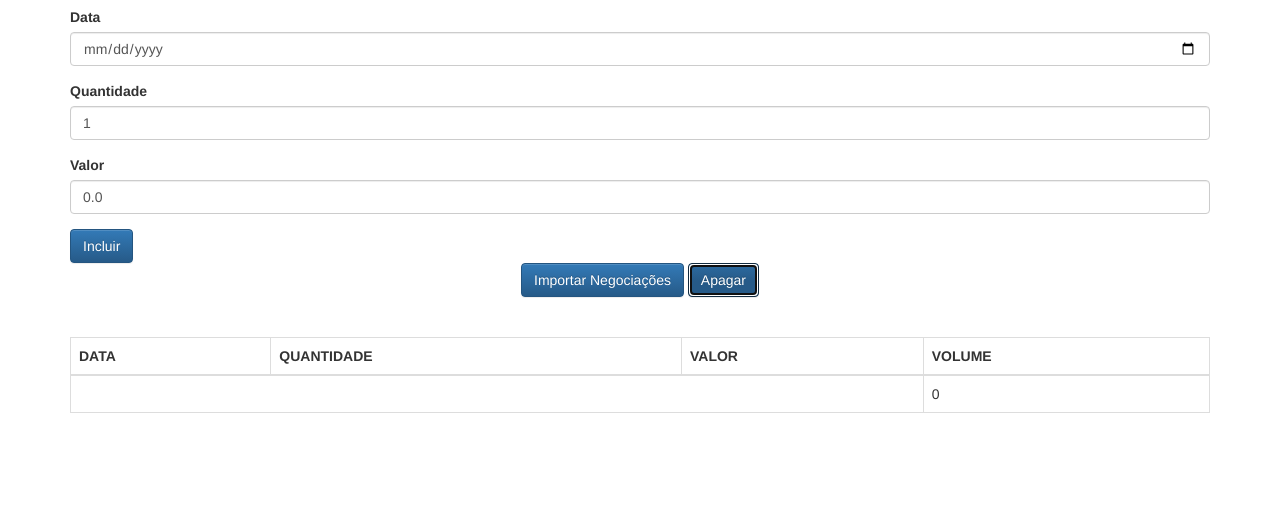
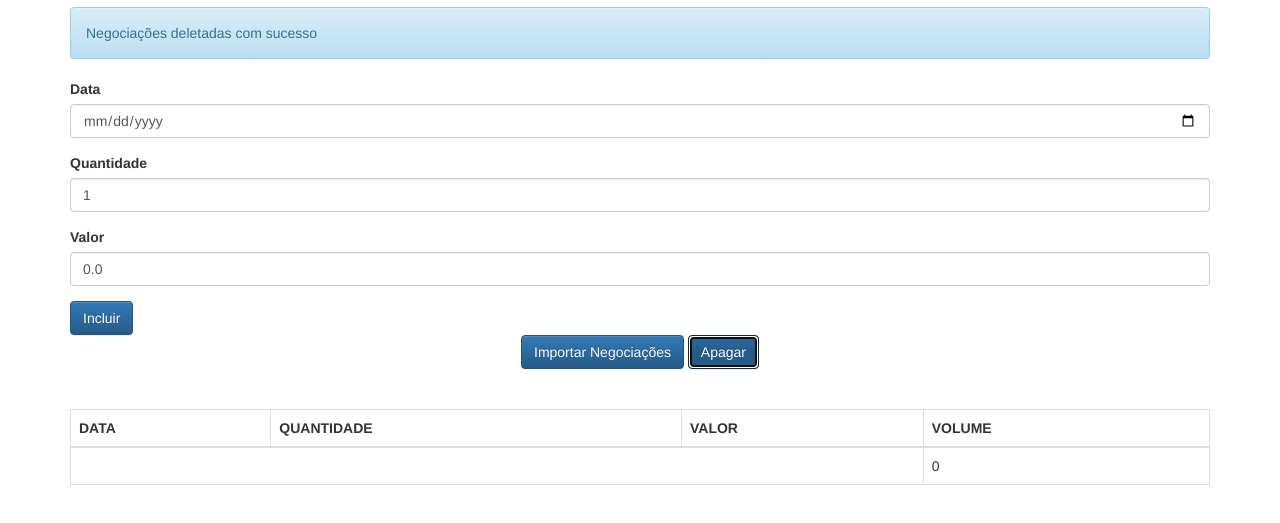
Before and after one commit to pedropazello/alura_frame, a plain HTML site: page client/index.html in a window 1280 px wide. Both pictures are taken after a click on the button "Apagar". Shown: the part 63-586 px from the top of the page. Drawn offline with Linux system fonts and the light colour scheme.

Commit message:
Implementa a primeira aula da parte II do curso

```diff
--- a/client/index.html
+++ b/client/index.html
@@ -37,7 +37,7 @@
         <button class="btn btn-primary text-center" type="button">
             Importar Negociações
         </button>
-        <button class="btn btn-primary text-center" type="button">
+        <button onClick="negociacaoController.apaga(event)" class="btn btn-primary text-center" type="button">
             Apagar
         </button>
     </div>
--- a/client/js/app/controllers/NegociacaoController.js
+++ b/client/js/app/controllers/NegociacaoController.js
@@ -6,7 +6,9 @@ class NegociacaoController {
         this._inputData = $('#data');
         this._inputQuantidade = $('#quantidade');
         this._inputValor = $('#valor');
-        this._listaNegociacoes = new ListaNegociacoes();
+        this._listaNegociacoes = new ListaNegociacoes(model =>
+            this._negociacoesView.update(model)
+        );
 
         this._negociacoesView = new NegociacoesView($('#negociacoesView'));
         this._negociacoesView.update(this._listaNegociacoes);
@@ -21,12 +23,20 @@ class NegociacaoController {
 
         event.preventDefault();
         this._listaNegociacoes.adiciona(this._criaNegociacao());
-        this._negociacoesView.update(this._listaNegociacoes);
 
         this._mensagem.texto = 'Negociação adicionada com sucesso';
         this._mensagemView.update(this._mensagem);
 
         this._limpaFormulario();
+    }
+
+    apaga(event) {
+
+        event.preventDefault();
+        this._listaNegociacoes.apaga();
+
+        this._mensagem.texto = 'Negociações deletadas com sucesso';
+        this._mensagemView.update(this._mensagem);
     }
 
     _criaNegociacao() {
--- a/client/js/app/models/ListaNegociacoes.js
+++ b/client/js/app/models/ListaNegociacoes.js
@@ -1,13 +1,21 @@
 class ListaNegociacoes {
 
-    constructor() {
+    constructor(callback) {
 
         this._negociacoes = [];
+        this._callback = callback;
     }
 
     adiciona(negociacao) {
 
         this._negociacoes.push(negociacao);
+        this._callback(this);
+    }
+
+    apaga() {
+
+        this._negociacoes = [];
+        this._callback(this);
     }
 
     get negociacoes() {
```
